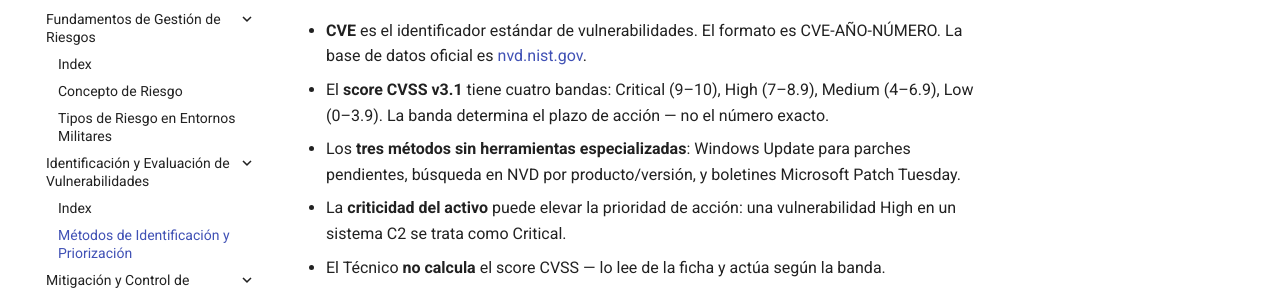
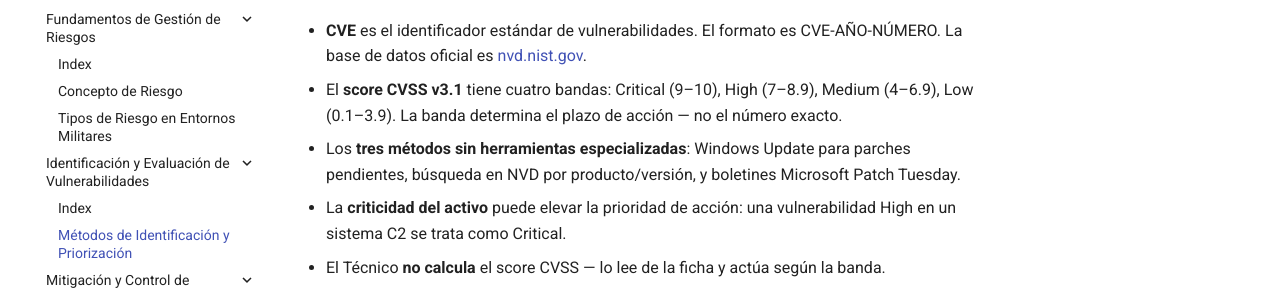
Before and after one commit to ollerenac/ciberdefensa-modulo4, an MkDocs documentation site: the page built from docs/gestion-riesgos/identificacion-vulnerabilidades/metodos-identificacion.md, in a window 1280 px wide and 900 px high, scrolled down 6196 px. Shown: the part 233-524 px from the top of the window. Built offline with MkDocs 1.6.1 and Material for MkDocs 9.7.7, drawn with Linux system fonts in a browser that asks for light colours; comment, search, counter and statistics services are not loaded; some of the changed text lies outside the part shown.

Commit message:
fix(04): WR-01 correct CVSS Low band lower bound to 0.1 in metodos-identificacion and examen

```diff
--- a/docs/gestion-riesgos/identificacion-vulnerabilidades/metodos-identificacion.md
+++ b/docs/gestion-riesgos/identificacion-vulnerabilidades/metodos-identificacion.md
@@ -126,7 +126,7 @@
 | **Critical (9–10)** | Acción inmediata. Escalar en horas, no en días. | Acción en 24 horas — misma urgencia por la gravedad de la falla. |
 | **High (7–8.9)** | Tratar como Critical: escalar en 24 horas. El activo amplifica el impacto. | Tratar como High estándar: mitigar en 7 días. |
 | **Medium (4–6.9)** | Tratar como High: plan de remediación en 7 días. | Tratar como Medium estándar: plan en 30 días. |
-| **Low (0–3.9)** | Documentar y revisar en el próximo ciclo de auditoría. | Documentar. No es acción prioritaria. |
+| **Low (0.1–3.9)** | Documentar y revisar en el próximo ciclo de auditoría. | Documentar. No es acción prioritaria. |
 
 **Regla de elevación:** Si una vulnerabilidad High afecta el sistema C2, se trata como Critical. Si la misma vulnerabilidad High afecta una laptop de uso administrativo sin datos sensibles, se mantiene como High estándar. La criticidad del activo puede subir una banda completa la prioridad de acción.
 
@@ -160,7 +160,7 @@
 ## Resumen
 
 - **CVE** es el identificador estándar de vulnerabilidades. El formato es CVE-AÑO-NÚMERO. La base de datos oficial es [nvd.nist.gov](https://nvd.nist.gov).
-- El **score CVSS v3.1** tiene cuatro bandas: Critical (9–10), High (7–8.9), Medium (4–6.9), Low (0–3.9). La banda determina el plazo de acción — no el número exacto.
+- El **score CVSS v3.1** tiene cuatro bandas: Critical (9–10), High (7–8.9), Medium (4–6.9), Low (0.1–3.9). La banda determina el plazo de acción — no el número exacto.
 - Los **tres métodos sin herramientas especializadas**: Windows Update para parches pendientes, búsqueda en NVD por producto/versión, y boletines Microsoft Patch Tuesday.
 - La **criticidad del activo** puede elevar la prioridad de acción: una vulnerabilidad High en un sistema C2 se trata como Critical.
 - El Técnico **no calcula** el score CVSS — lo lee de la ficha y actúa según la banda.
```
Also changed, not shown: docs/gestion-riesgos/mitigacion-controles/examen.md (+1 -1 lines).
